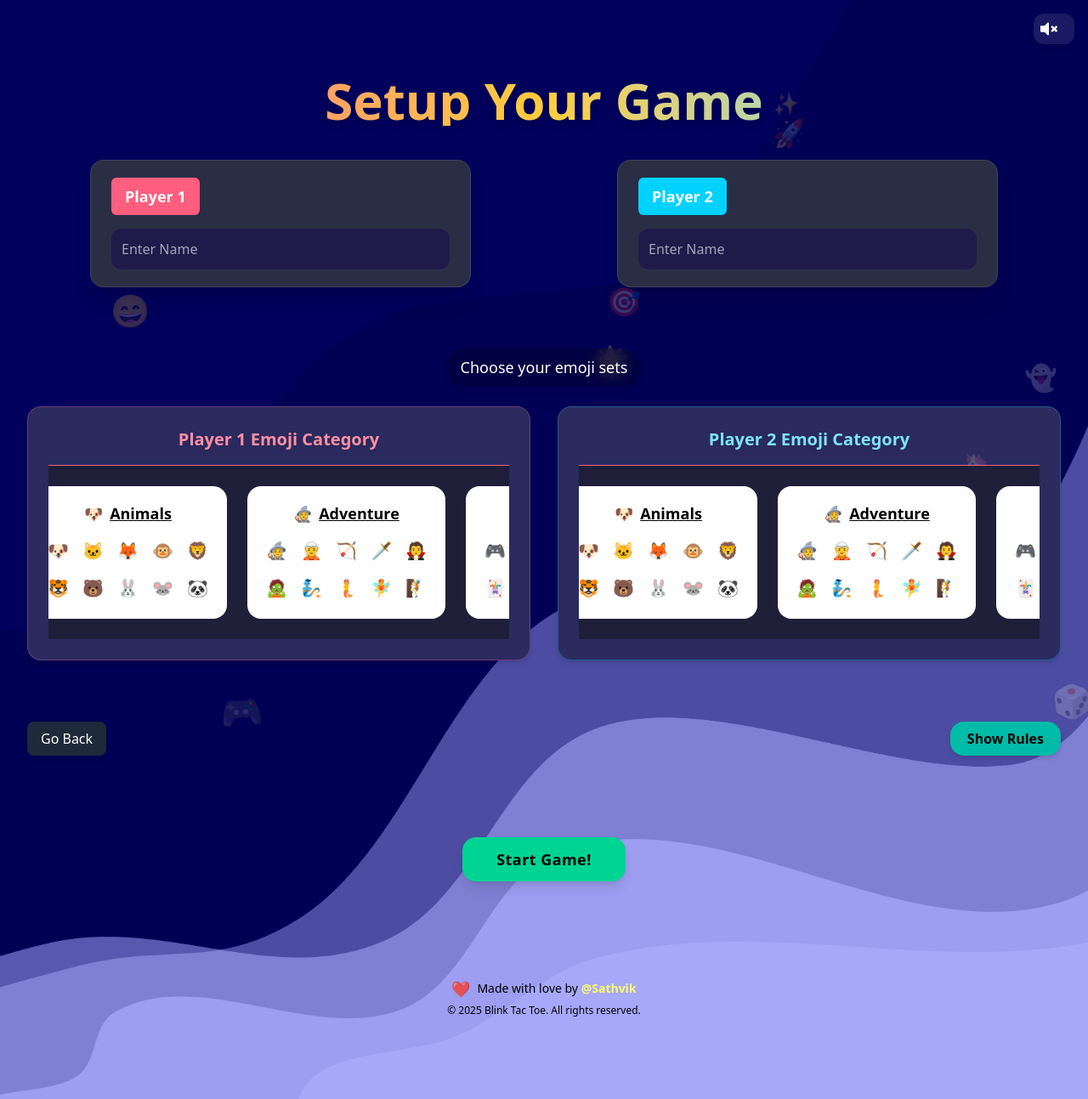
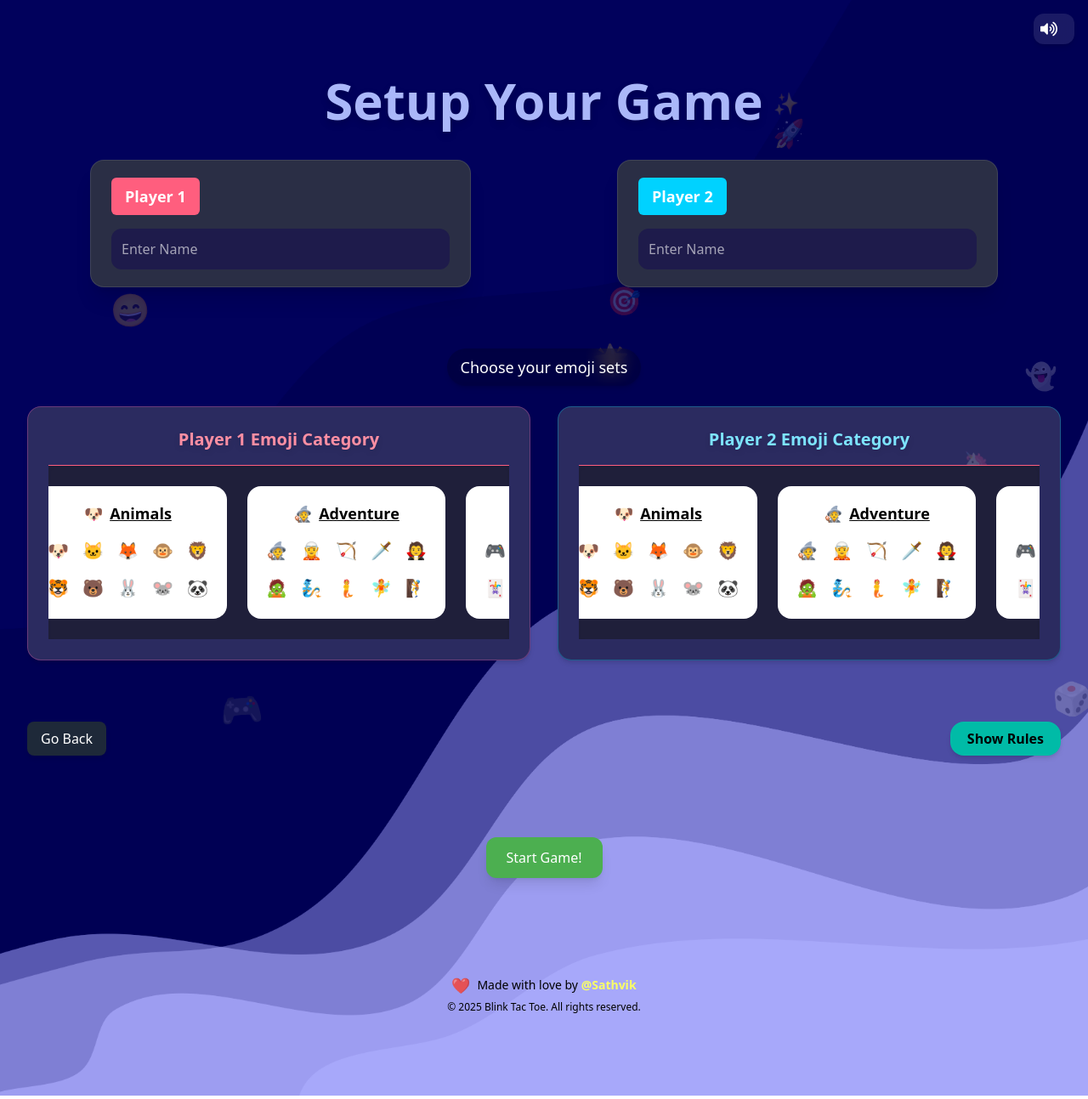
Before and after one commit to sathvik89/BlinkTacToe, a React (Vite) app: page /setup in a window 1280 px wide. Shown: the whole page at 85% size. Built offline with nearby package versions, Linux system fonts and the light colour scheme.

Commit message:
improved css for setup page

```diff
--- a/src/components/AppMusic.jsx
+++ b/src/components/AppMusic.jsx
@@ -4,7 +4,7 @@ import appMusic from "../audio/appmusic.mp3";
 
 const AppMusic = () => {
   const musicRef = useRef(new Audio(appMusic));
-  const [soundPlay, setSoundPlay] = useState(false);
+  const [soundPlay, setSoundPlay] = useState(true);
   const [volume, setVolume] = useState(0.5);
 
   useEffect(() => {
--- /dev/null
+++ b/src/components/SetupHeading.jsx
@@ -0,0 +1,19 @@
+import React from "react";
+import { motion } from "framer-motion";
+
+const SetupHeading = () => {
+  return (
+    <div className="text-center mb-10">
+      <motion.h1
+        initial={{ opacity: 0, y: -20 }}
+        animate={{ opacity: 1, y: 0 }}
+        transition={{ duration: 0.6 }}
+        className="text-4xl md:text-6xl font-extrabold text-center text-[#aab7f9] drop-shadow-lg"
+      >
+        Setup Your Game
+      </motion.h1>
+    </div>
+  );
+};
+
+export default SetupHeading;
--- a/src/components/StartButton.jsx
+++ b/src/components/StartButton.jsx
@@ -3,7 +3,7 @@ const StartButton = ({ onClick }) => {
   return (
     <button
       onClick={onClick}
-      className="px-10 py-3 rounded-2xl font-bold text-lg transition-all duration-300 shadow-lg tracking-wide bg-emerald-400 hover:scale-105 cursor-pointer"
+      className="cursor-pointer px-6 py-3 bg-[#4CAF50] transition-all duration-300 shadow-lg text-white rounded-xl font-medium hover:bg-[#8BC34A] hover:scale-105 "
     >
       Start Game!
     </button>
--- a/src/components/gamepageComponents/GameControls.jsx
+++ b/src/components/gamepageComponents/GameControls.jsx
@@ -12,7 +12,7 @@ const GameControls = ({ handleReset, handleChangePlayers, isWin }) => {
       {isWin && (
         <button
           onClick={handleReset}
-          className="cursor-pointer px-6 py-3 bg-[#58588C] rounded-xl font-medium hover:bg-[#7070A0] transition-colors"
+          className="cursor-pointer px-6 py-3 bg-[#4CAF50] text-white rounded-xl font-medium hover:bg-[#8BC34A] transition-colors"
         >
           Play Again
         </button>
@@ -20,7 +20,7 @@ const GameControls = ({ handleReset, handleChangePlayers, isWin }) => {
 
       <button
         onClick={handleChangePlayers}
-        className="px-6 cursor-pointer py-3 bg-[#58588C] rounded-xl font-medium hover:bg-[#7070A0] transition-colors"
+        className="px-6 cursor-pointer py-3 bg-[#2196F3] text-white rounded-xl font-medium hover:bg-[#1E88E5] transition-colors"
       >
         Change Players
       </button>
--- a/src/components/gamepageComponents/PlayerBadge.jsx
+++ b/src/components/gamepageComponents/PlayerBadge.jsx
@@ -5,7 +5,7 @@ const PlayerBadge = ({ player, isActive, score }) => {
   return (
     <motion.div
       className={`flex items-center gap-3 px-4 py-2 rounded-xl shadow-lg transition-all duration-300
-        ${isActive ? "bg-yellow-500 text-black" : "bg-white/10 text-white"}`}
+        ${isActive ? "bg-yellow-300 text-black" : "bg-white/10 text-white"}`}
       initial={{ opacity: 0, y: 10 }}
       animate={{ opacity: 1, y: 0 }}
     >
--- a/src/components/gamepageComponents/PlayerTurnIndicator.jsx
+++ b/src/components/gamepageComponents/PlayerTurnIndicator.jsx
@@ -15,22 +15,23 @@ const PlayerTurnIndicator = ({
       className="bg-[#3D3D6B] p-4 rounded-xl text-center flex flex-col justify-center"
     >
       {winner ? (
-        <div className="animate-none">
-          <h2 className="text-xl text-white font-bold mb-4">
+        <div className="p-6 rounded-xl bg-blue-200 backdrop-blur-sm border border-gray-700 flex flex-col items-center text-center gap-4 shadow-lg">
+          <h2 className="text-gray-900 font-extrabold text-lg">
             {winner === 1 ? player1.name : player2.name} Wins!
           </h2>
-          <div className="text-5xl animate-bounce">🏆</div>
+
+          <div className="text-5xl text-pink-400 animate-bounce">🏆</div>
         </div>
       ) : (
         <>
-          <h2 className="text-lg font-medium mb-2">Current Turn</h2>
+          <h2 className="text-lg text-white font-medium mb-2">Current Turn</h2>
           <div className="flex items-center justify-center gap-2">
             <div
               className={`w-3 h-3 rounded-full ${
                 currentPlayer === 1 ? "bg-[#FF5E7E]" : "bg-[#00D2FF]"
               }`}
             ></div>
-            <span className="font-medium">
+            <span className="text-green-400 font-extrabold">
               {currentPlayer === 1 ? player1.name : player2.name}
             </span>
           </div>
--- a/src/pages/Setup.jsx
+++ b/src/pages/Setup.jsx
@@ -12,6 +12,7 @@ import bgImage from "../backgroundImages/background.png";
 import FloatingEmoji from "../components/FloatingEmoji";
 import StartButton from "../components/StartButton";
 import ClickSound from "../audio/Click.mp3";
+import SetupHeading from "../components/SetupHeading";
 
 const Setup = () => {
   const navi = useNavigate();
@@ -20,12 +21,12 @@ const Setup = () => {
   const [eror, setEror] = useState("");
 
   const emojiSectionRef = useRef(null);
-  const scrollToEmojis = () => {
+  const scrollToEmojisSection = () => {
     emojiSectionRef.current?.scrollIntoView({ behavior: "smooth" });
   };
 
   useEffect(() => {
-    const timeout = setTimeout(scrollToEmojis, 1500);
+    const timeout = setTimeout(scrollToEmojisSection, 1500);
     return () => clearTimeout(timeout);
   }, []);
 
@@ -84,14 +85,7 @@ const Setup = () => {
         <AppMusic />
       </div>
       <div className="relative z-10 max-w-7xl mx-auto">
-        <motion.h1
-          initial={{ opacity: 0, y: -20 }}
-          animate={{ opacity: 1, y: 0 }}
-          transition={{ duration: 0.6 }}
-          className="text-4xl md:text-6xl  font-extrabold text-center mb-10 text-transparent bg-clip-text bg-gradient-to-r from-[#FF5E7E] via-[#FFCD38] to-[#00D2FF] drop-shadow-lg"
-        >
-          Setup Your Game
-        </motion.h1>
+        <SetupHeading />
         <FloatingEmoji />
         <div className="flex flex-col justify-center">
           <motion.div
```
